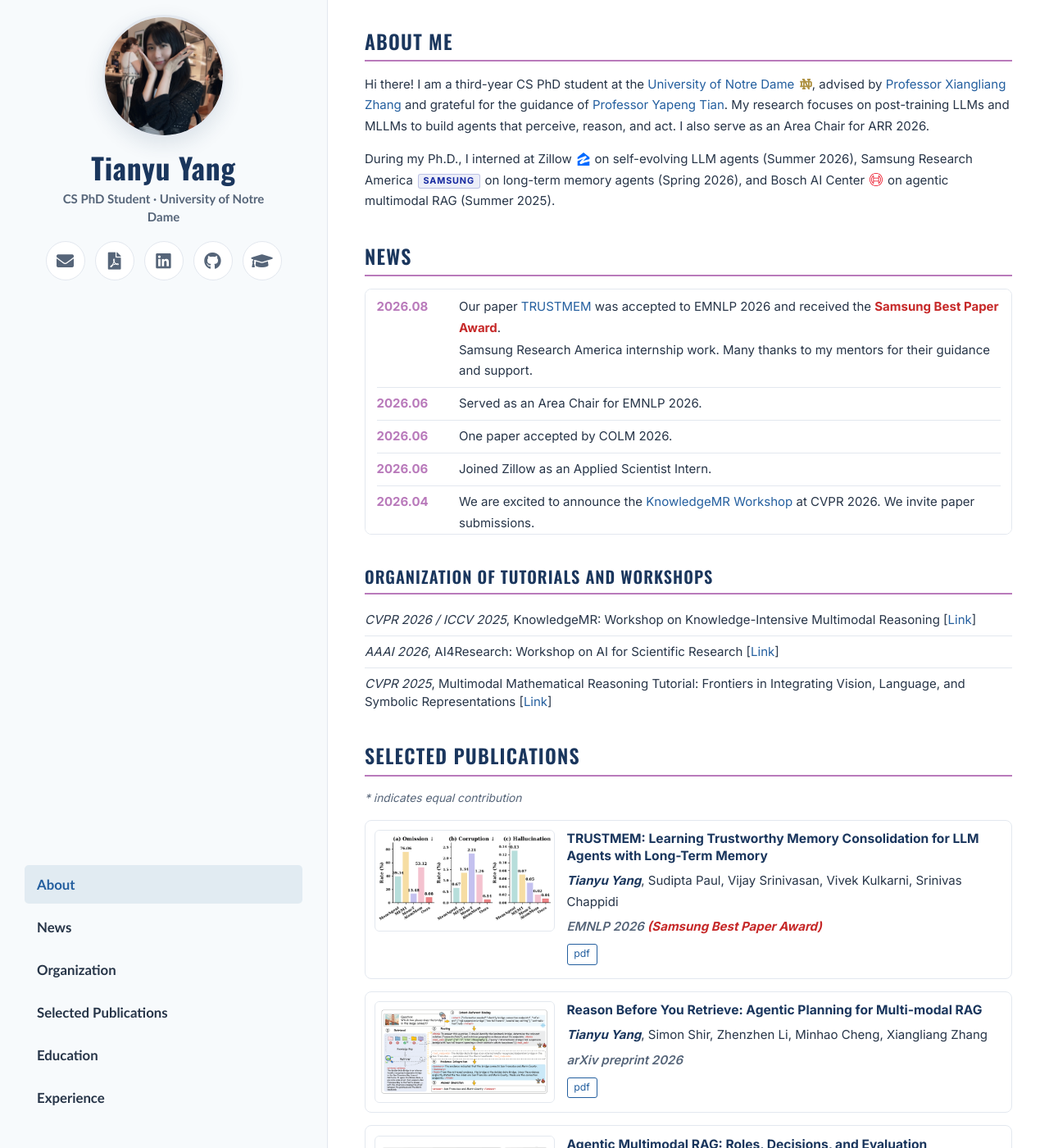
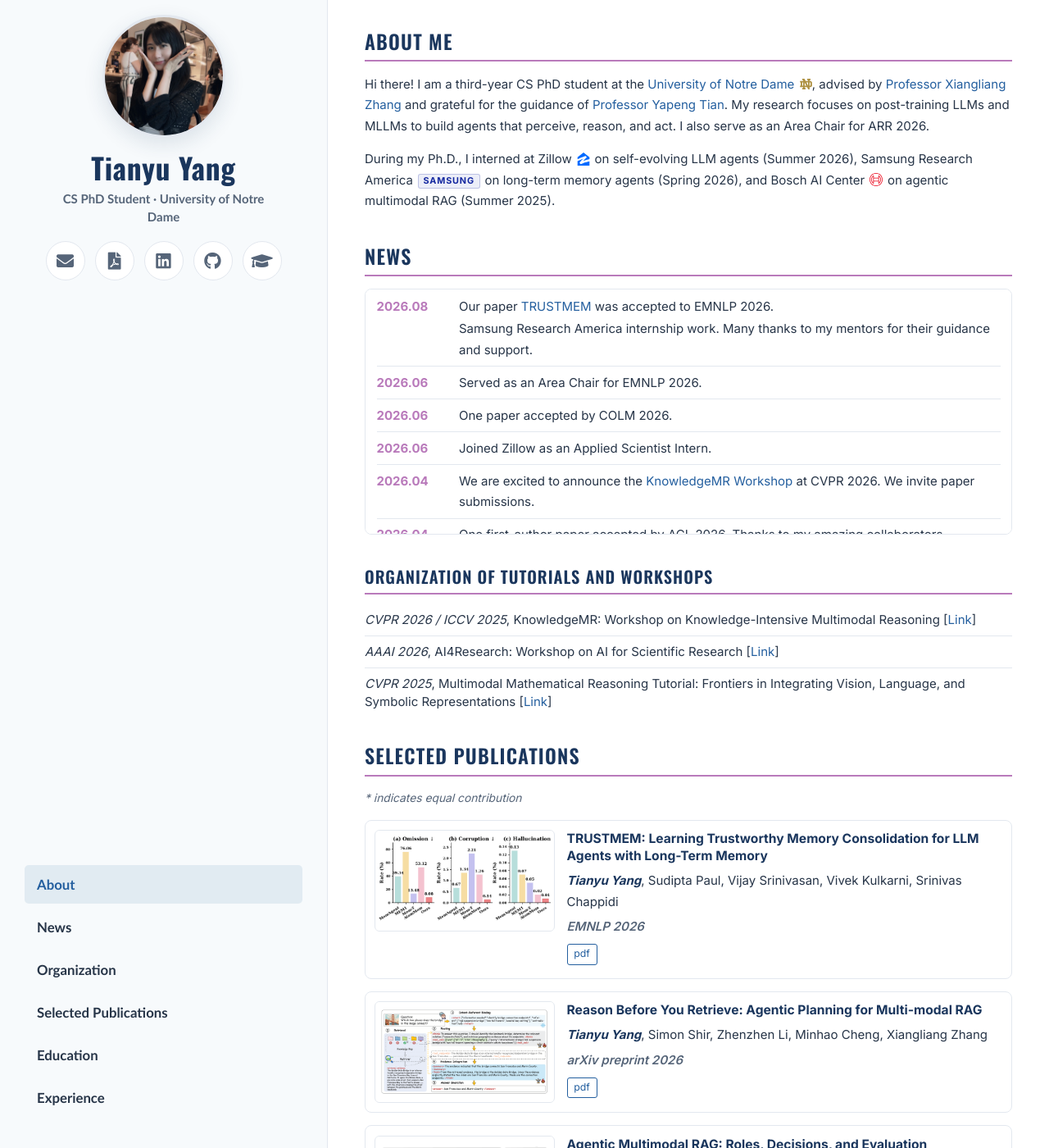
Before and after one commit to Tianyu-yang-anna/Tianyu-yang-anna.github.io, a Jekyll site: the page built from _pages/about.md, in a window 1280 px wide and 1400 px high. Shown: the whole window at 82% size. Built offline with Jekyll 4.4.1, drawn with Linux system fonts in a browser that asks for light colours.

Commit message:
Remove internal award mention

```diff
--- a/_pages/about.md
+++ b/_pages/about.md
@@ -45,7 +45,7 @@ redirect_from:
       <li>
         <span class="news-date">2026.08</span>
         <span class="news-content">
-          <span class="news-main">Our paper <a href="https://arxiv.org/abs/2606.25161" target="_blank" rel="noopener">TRUSTMEM</a> was accepted to EMNLP 2026 and received the <span class="news-award">Samsung Best Paper Award</span>.</span>
+          <span class="news-main">Our paper <a href="https://arxiv.org/abs/2606.25161" target="_blank" rel="noopener">TRUSTMEM</a> was accepted to EMNLP 2026.</span>
           <span class="news-note">Samsung Research America internship work. Many thanks to my mentors for their guidance and support.</span>
         </span>
       </li>
@@ -146,7 +146,7 @@ redirect_from:
       <div class="publication-body">
         <h2>TRUSTMEM: Learning Trustworthy Memory Consolidation for LLM Agents with Long-Term Memory</h2>
         <p class="publication-authors"><strong><em>Tianyu Yang</em></strong>, Sudipta Paul, Vijay Srinivasan, Vivek Kulkarni, Srinivas Chappidi</p>
-        <p class="publication-venue">EMNLP 2026 <span class="publication-award">(Samsung Best Paper Award)</span></p>
+        <p class="publication-venue">EMNLP 2026</p>
         <p class="publication-links"><a href="https://arxiv.org/pdf/2606.25161" target="_blank" rel="noopener">pdf</a></p>
       </div>
     </article>
--- a/assets/css/main.scss
+++ b/assets/css/main.scss
@@ -556,11 +556,6 @@ body {
     margin-top: 0.1rem;
 }
 
-.news-award {
-    color: #c62828;
-    font-weight: 700;
-}
-
 .organization-section li,
 .education-section li,
 .service-section li,
@@ -761,11 +756,6 @@ body {
     font-weight: 600;
 }
 
-.publication-award {
-    color: #c62828;
-    font-weight: 700;
-}
-
 .publication-links {
     display: flex;
     flex-wrap: wrap;
```
